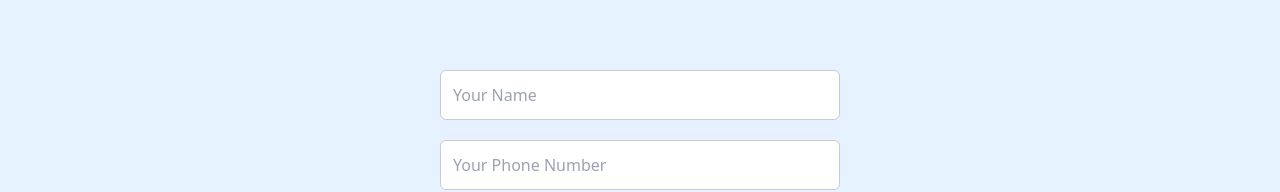
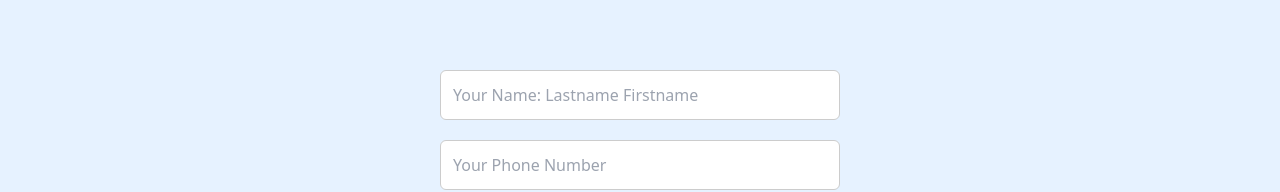
Before and after one commit to njjacobsdev/justinSite, a React (Create React App) app: page / in a window 1280 px wide. Shown: the part 2937-3129 px from the top of the page. Built offline with nearby package versions, Linux system fonts and the light colour scheme; no server answers.

Commit message:
Update Contact.js

```diff
--- a/src/components/Contact.js
+++ b/src/components/Contact.js
@@ -41,7 +41,7 @@ export default function Contact() {
         <input
           type="text"
           name="user_name"
-          placeholder="Your Name"
+          placeholder="Your Name: Lastname Firstname"
           required
           className="contact-input"
         />
```
